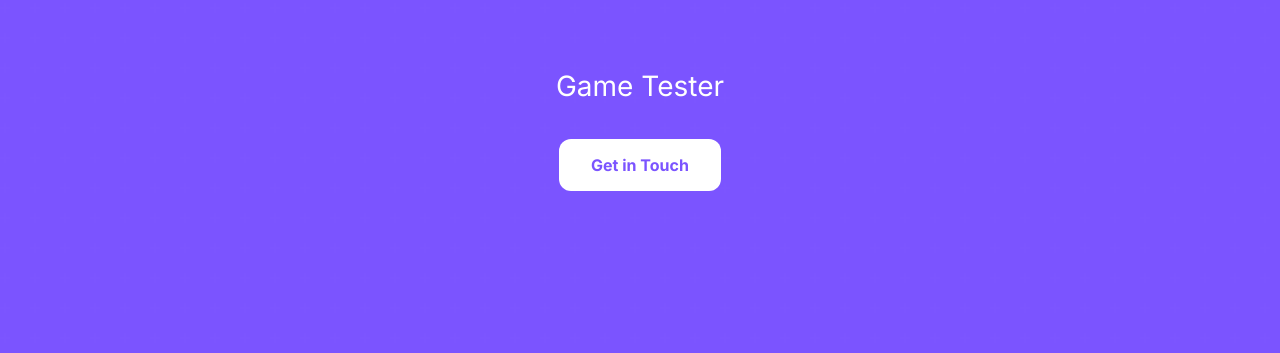
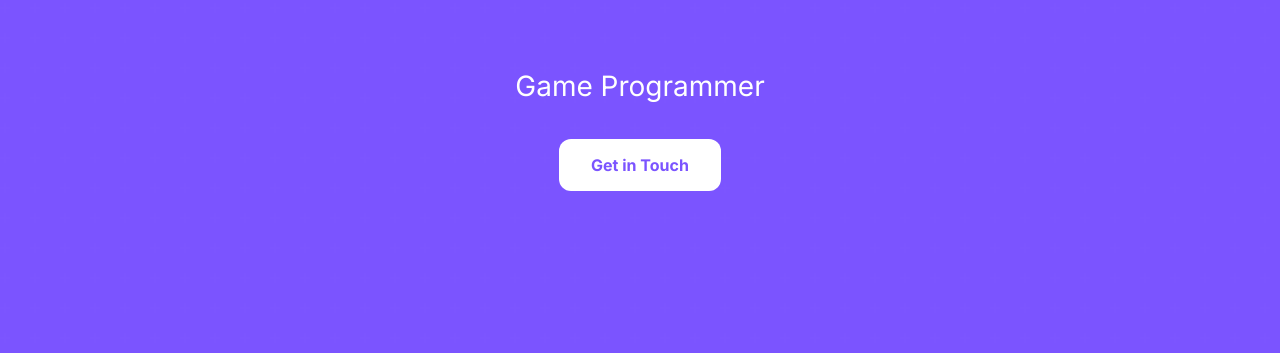
Before and after one commit to BenPlatt-01/benplatt.dev, a plain HTML site: page public_html/index.html in a window 1280 px wide. Shown: the part 447-800 px from the top of the page. Drawn offline with Linux system fonts and the light colour scheme.

```diff
--- a/public_html/index.html
+++ b/public_html/index.html
@@ -106,7 +106,7 @@
                     <span id="dynamic-text"></span><span class="typing-cursor"></span>
                 </div>
             </h1>
-            <p class="hero-subtitle">Game Tester</p>
+            <p class="hero-subtitle">Game Programmer</p>
             <a href="#contact" class="cta-button">Get in Touch</a>
         </div>
     </section>
```
Also changed, not shown: 3 other files.
